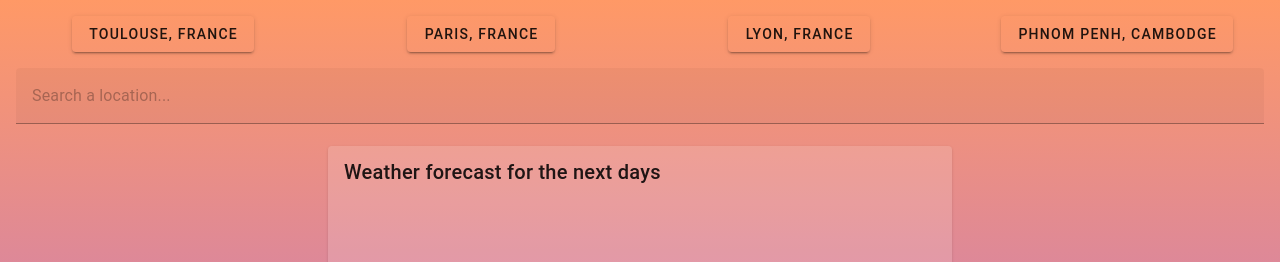
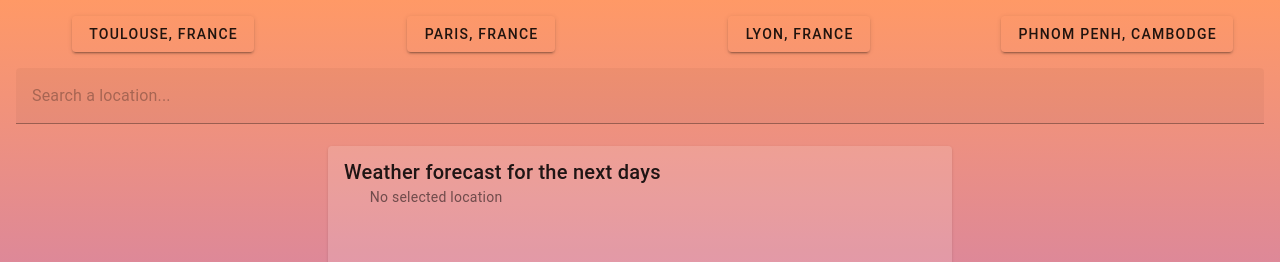
Before and after one commit to ne0t3ric/weather-interview, a Vue app: page / in a window 1280 px wide. Shown: the top 262 px of the page. Built offline with nearby package versions, Linux system fonts and the light colour scheme.

Commit message:
refactor: components structure (add layout concept)

```diff
--- a/src/App.vue
+++ b/src/App.vue
@@ -1,8 +1,8 @@
 <template>
-  <TheLayout></TheLayout>
+  <v-app>
+    <TheMain></TheMain>
+  </v-app>
 </template>
 <script setup lang="ts">
-import TheLayout from '@/components/TheLayout.vue'
+import TheMain from '@/layout/TheMain.vue'
 </script>
-<style scoped>
-</style>
--- a/src/components/TheLayout.vue
+++ /dev/null
@@ -1,45 +0,0 @@
-<template>
-  <v-app>
-    <v-main class="d-flex justify-center">
-      <v-container class="app-container d-flex flex-column" :fluid="true">
-        <v-row class='flex-grow-0' no-gutters>
-          <v-col>
-            <LocationsSuggestion v-model="location"></LocationsSuggestion>
-          </v-col>
-        </v-row>
-        <v-row class='flex-grow-0' no-gutters>
-          <v-col>
-            <LocationSelect v-model="location"></LocationSelect>
-          </v-col>
-        </v-row>
-        <v-row no-gutters class="d-flex align-center justify-center"
-        >
-          <v-col
-              xs="12"
-              sm="9"
-              md="6"
-              class="fill-height"
-          >
-            <WeatherPanel :location="location"></WeatherPanel>
-          </v-col>
-        </v-row>
-      </v-container>
-    </v-main>
-  </v-app>
-</template>
-<script setup lang="ts">
-import {ref} from 'vue'
-import type {PointLocation} from '@/domain/PointLocation'
-import LocationSelect from '@/components/LocationSelect.vue'
-import WeatherPanel from '@/components/weather-panel/WeatherPanel.vue'
-import LocationsSuggestion from '@/components/LocationsSuggestion.vue'
-
-const location = ref<PointLocation | null>(null)
-
-</script>
-<style scoped>
-.app-container {
-  background: #eee;
-  background: linear-gradient(#ff9966, #9966ff) fixed;
-}
-</style>
--- a/src/components/weather-panel/WeatherPanel.vue
+++ b/src/components/WeatherPanel.vue
@@ -3,9 +3,6 @@
       class="mx-auto panel fill-height"
       :loading="loading"
   >
-    <!--    <template #loader="{props}">-->
-    <!--      <v-skeleton-loader type="card"></v-skeleton-loader>-->
-    <!--    </template>-->
     <v-card-item title="Weather forecast for the next days">
       <template v-slot:subtitle>
         <v-icon
@@ -15,7 +12,7 @@
             class="me-1 pb-1"
         ></v-icon>
 
-        {{ location?.label }}
+        {{ location?.label || 'No selected location' }}
       </template>
     </v-card-item>
     <v-list-item
@@ -32,7 +29,7 @@ import {computed, toRefs} from 'vue'
 import {useWeatherAPI} from '@/apis/weather/useWeatherAPI'
 import type {PointLocation} from '@/domain/PointLocation'
 import type {WeatherForecast} from '@/domain/WeatherForecast'
-import WeatherTable from '@/components/weather-panel/WeatherTable.vue'
+import WeatherTable from '@/components/WeatherTable.vue'
 
 const props = defineProps<{
   location: PointLocation | null
@@ -83,8 +80,6 @@ function formatDay(day: string) {
   const formattedDay = new Date(day).toLocaleString('en-us', {day: '2-digit'})
   return `${formattedWeekday} ${formattedDay}`
 }
-
-
 </script>
 <style scoped>
 .panel {
--- a/src/components/weather-panel/WeatherTable.vue
+++ b/src/components/WeatherTable.vue
@@ -44,18 +44,14 @@ table {
   text-align: left;
 }
 
-th {
+th, td {
   border: 1px solid rgba(255, 255, 255, 0.2);
-  background-color: rgba(255, 255, 255, 0.2);
-  color: #000000;
   padding: 5px;
   text-align: center;
 }
 
-td {
-  border: 1px solid rgba(255, 255, 255, 0.2);
-  padding: 5px;
-  text-align: center;
+th {
+  background-color: rgba(255, 255, 255, 0.2);
 }
 
 .temperature, .date {
--- /dev/null
+++ b/src/layout/TheMain.vue
@@ -0,0 +1,51 @@
+<template>
+  <v-main class="d-flex justify-center">
+    <v-container
+        :fluid="true"
+        class="app-container d-flex flex-column"
+    >
+      <v-row
+          :no-gutters="true"
+          class='flex-grow-0'>
+        <v-col>
+          <LocationsSuggestions v-model="location"></LocationsSuggestions>
+        </v-col>
+      </v-row>
+      <v-row
+          :no-gutters="true"
+          class='flex-grow-0'>
+        <v-col>
+          <LocationSelect v-model="location"></LocationSelect>
+        </v-col>
+      </v-row>
+      <v-row
+          :no-gutters="true"
+          class="d-flex align-center justify-center"
+      >
+        <v-col
+            xs="12"
+            sm="9"
+            md="6"
+            class="fill-height"
+        >
+          <WeatherPanel :location="location"></WeatherPanel>
+        </v-col>
+      </v-row>
+    </v-container>
+  </v-main>
+</template>
+<script setup lang="ts">
+import {ref} from 'vue'
+import type {PointLocation} from '@/domain/PointLocation'
+import LocationSelect from '@/components/LocationSelect.vue'
+import LocationsSuggestions from '@/components/LocationsSuggestions.vue'
+import WeatherPanel from '@/components/WeatherPanel.vue'
+
+const location = ref<PointLocation | null>(null)
+</script>
+<style scoped>
+.app-container {
+  background: #eee;
+  background: linear-gradient(#ff9966, #9966ff) fixed;
+}
+</style>
```
Also changed, not shown: src/components/LocationsSuggestions.vue (renamed from src/components/LocationsSuggestion.vue).
